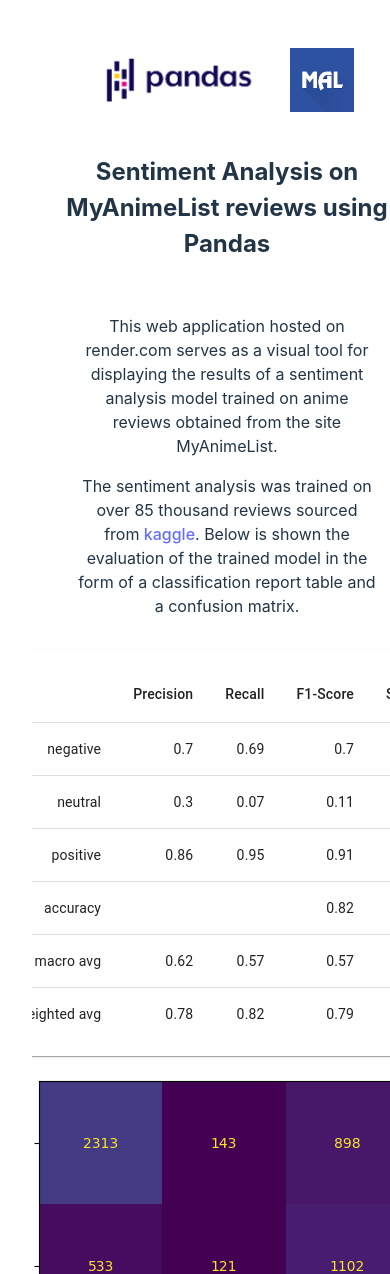
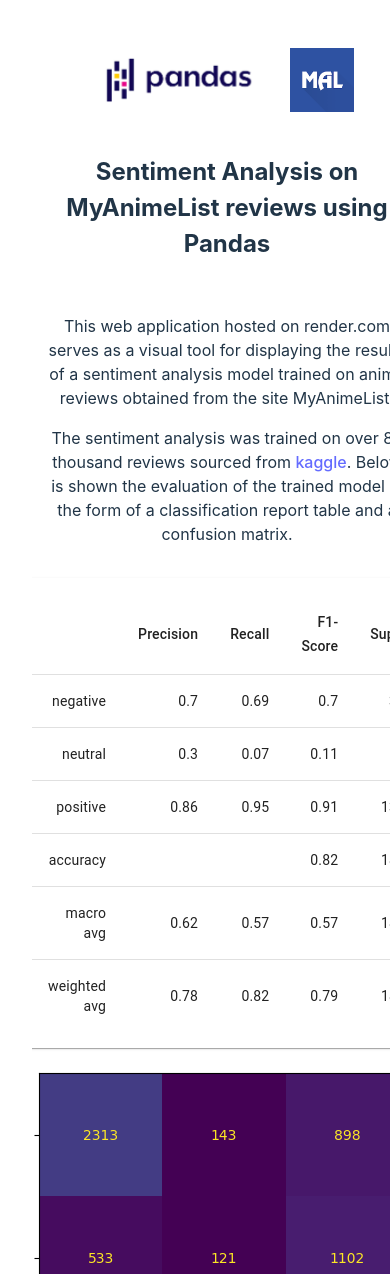
Before and after one commit to Benzux/CloudComputing25Front, a React (Vite) app: page / in a window 390 px wide. Shown: the top 1274 px of the page. Built offline with nearby package versions, Linux system fonts and the light colour scheme.

Commit message:
responsiveness test 3

```diff
--- a/src/App.css
+++ b/src/App.css
@@ -21,7 +21,6 @@
   padding: 1em;
   min-width: 300px;
   min-height: 373px;
-  max-width: fit-content;
   max-height: min-content;
 }
 
--- a/src/App.tsx
+++ b/src/App.tsx
@@ -43,7 +43,7 @@ function App() {
     <Layout style={{maxWidth:
       width <= parseInt(ResponsiveSettings.smallScreenMaxWidth.replace("px", ""),10)
       ? width
-      : 'min-content'
+      : 'fit-content'
     }}>
       <div>
         <a href="https://pandas.pydata.org" target="_blank">
@@ -56,7 +56,7 @@ function App() {
       <h2>Sentiment Analysis on MyAnimeList reviews using Pandas</h2>
       <div className="card" style={{maxWidth:
         width <= parseInt(ResponsiveSettings.smallScreenMaxWidth.replace("px", ""),10)
-        ? '300px'
+        ? width
         : 'fit-content'
       }}>
         <TextParagraph>
@@ -74,7 +74,12 @@ function App() {
         ? 'column'
         : 'row'
       }}>
-        <TableContainer component={Paper} className='tablecontainer'>
+        <TableContainer component={Paper} className='tablecontainer' style={{maxWidth:
+            width <= parseInt(ResponsiveSettings.smallScreenMaxWidth.replace("px", ""),10)
+            ? width
+            : 'fit-content'
+          }
+        }>
           <Table aria-label="classification report table" className='table'>
             <TableHead>
               <TableRow>
```
